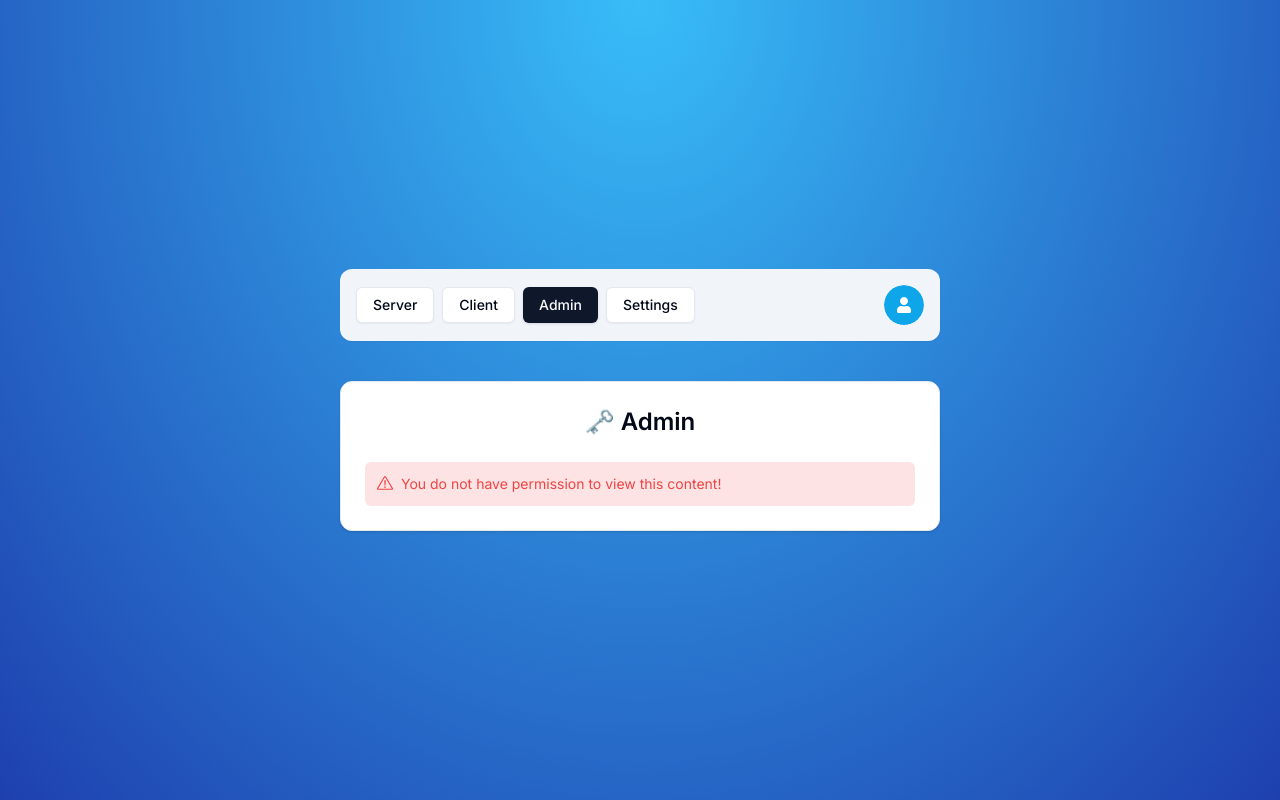
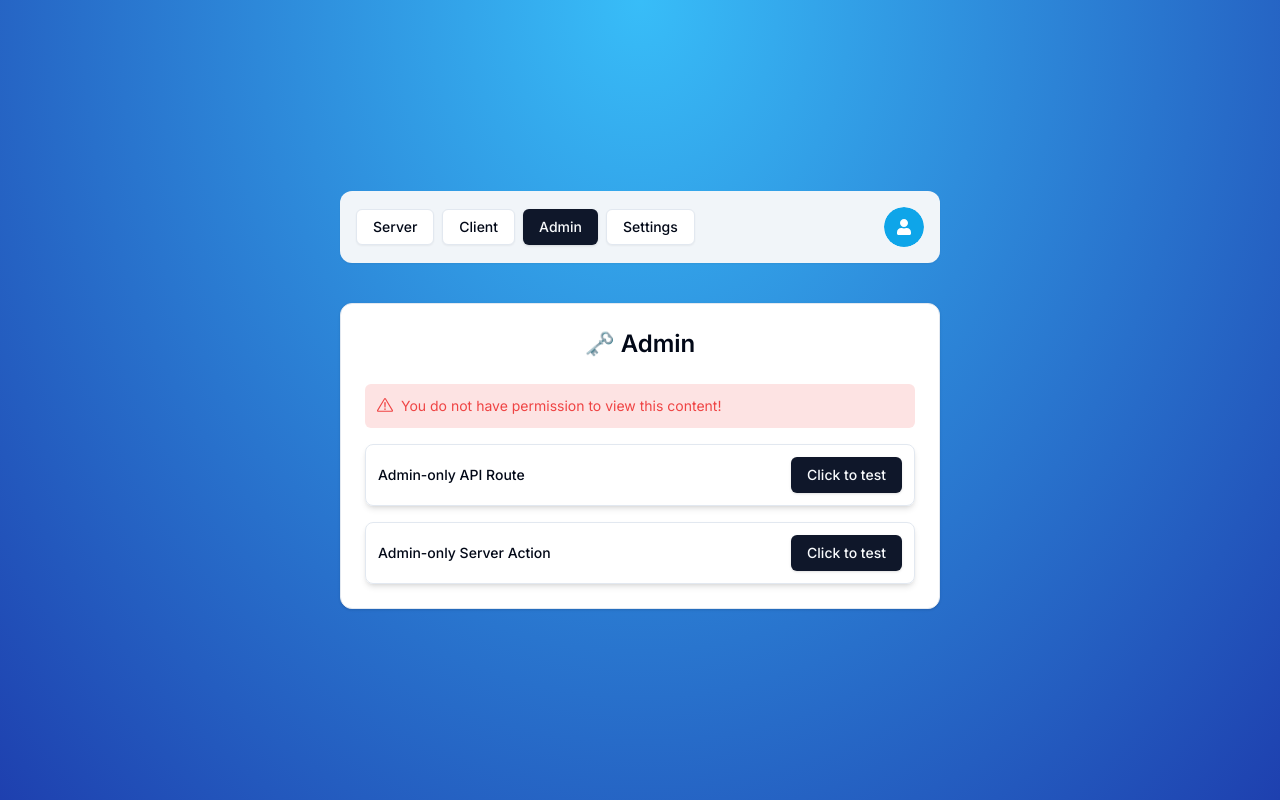
Before and after one commit to Sajid-Hossain98/next-auth-v5, a Next.js app: page /admin in a window 1280 px wide. Built offline with nearby package versions, Linux system fonts and the light colour scheme; no server answers.

Commit message:
content in admin page for Admin only

```diff
--- a/app/(protected)/admin/page.tsx
+++ b/app/(protected)/admin/page.tsx
@@ -2,12 +2,24 @@
 
 import { RoleGate } from "@/components/auth/role-gate";
 import { FormSuccess } from "@/components/form-success";
+import { Button } from "@/components/ui/button";
 import { Card, CardContent, CardHeader } from "@/components/ui/card";
 import { useCurrentRole } from "@/hooks/useCurrentRole";
 import { UserRole } from "@prisma/client";
+import { toast } from "sonner";
 
 const AdminPage = () => {
   const role = useCurrentRole();
+
+  const onApiRouteClick = () => {
+    fetch("/api/admin").then((response) => {
+      if (response.ok) {
+        toast.success("Allowed API Route!");
+      } else {
+        toast.error("FORBIDDEN API Route!");
+      }
+    });
+  };
 
   return (
     <Card className="w-[600px]">
@@ -19,6 +31,18 @@
         <RoleGate allowedRole={UserRole.ADMIN}>
           <FormSuccess message="You are allowed to see this content!" />
         </RoleGate>
+
+        <div className="flex flex-row items-center justify-between rounded-lg border p-3 shadow-md">
+          <p className="text-sm font-medium">Admin-only API Route</p>
+
+          <Button onClick={onApiRouteClick}>Click to test</Button>
+        </div>
+
+        <div className="flex flex-row items-center justify-between rounded-lg border p-3 shadow-md">
+          <p className="text-sm font-medium">Admin-only Server Action</p>
+
+          <Button>Click to test</Button>
+        </div>
       </CardContent>
     </Card>
   );
--- a/app/layout.tsx
+++ b/app/layout.tsx
@@ -3,6 +3,7 @@
 import "./globals.css";
 import { SessionProvider } from "next-auth/react";
 import { auth } from "@/auth";
+import { Toaster } from "@/components/ui/sonner";
 
 const inter = Inter({ subsets: ["latin"] });
 
@@ -21,7 +22,10 @@
   return (
     <SessionProvider session={session}>
       <html lang="en">
-        <body className={inter.className}>{children}</body>
+        <body className={inter.className}>
+          <Toaster />
+          {children}
+        </body>
       </html>
     </SessionProvider>
   );
--- /dev/null
+++ b/components/ui/sonner.tsx
@@ -0,0 +1,31 @@
+"use client"
+
+import { useTheme } from "next-themes"
+import { Toaster as Sonner } from "sonner"
+
+type ToasterProps = React.ComponentProps<typeof Sonner>
+
+const Toaster = ({ ...props }: ToasterProps) => {
+  const { theme = "system" } = useTheme()
+
+  return (
+    <Sonner
+      theme={theme as ToasterProps["theme"]}
+      className="toaster group"
+      toastOptions={{
+        classNames: {
+          toast:
+            "group toast group-[.toaster]:bg-background group-[.toaster]:text-foreground group-[.toaster]:border-border group-[.toaster]:shadow-lg",
+          description: "group-[.toast]:text-muted-foreground",
+          actionButton:
+            "group-[.toast]:bg-primary group-[.toast]:text-primary-foreground",
+          cancelButton:
+            "group-[.toast]:bg-muted group-[.toast]:text-muted-foreground",
+        },
+      }}
+      {...props}
+    />
+  )
+}
+
+export { Toaster }
--- a/package.json
+++ b/package.json
@@ -23,12 +23,14 @@
     "clsx": "^2.1.0",
     "next": "14.0.4",
     "next-auth": "^5.0.0-beta.4",
+    "next-themes": "^0.2.1",
     "react": "^18",
     "react-dom": "^18",
     "react-hook-form": "^7.49.3",
     "react-icons": "^4.12.0",
     "react-spinners": "^0.13.8",
     "resend": "^2.1.0",
+    "sonner": "^1.4.0",
     "tailwind-merge": "^2.2.0",
     "tailwindcss-animate": "^1.0.7",
     "uuid": "^9.0.1",
```
Also changed, not shown: 1 other file (tests, documents, lock files or other folders).
